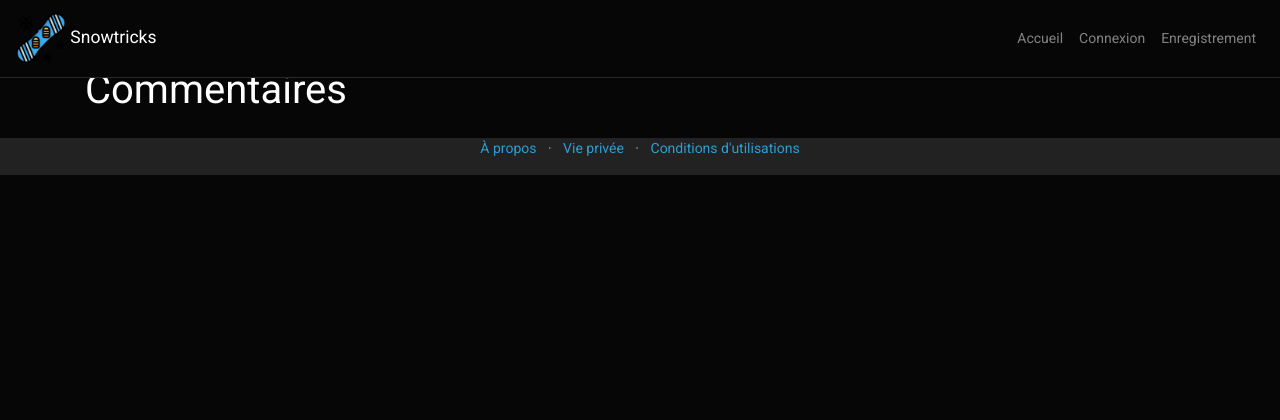
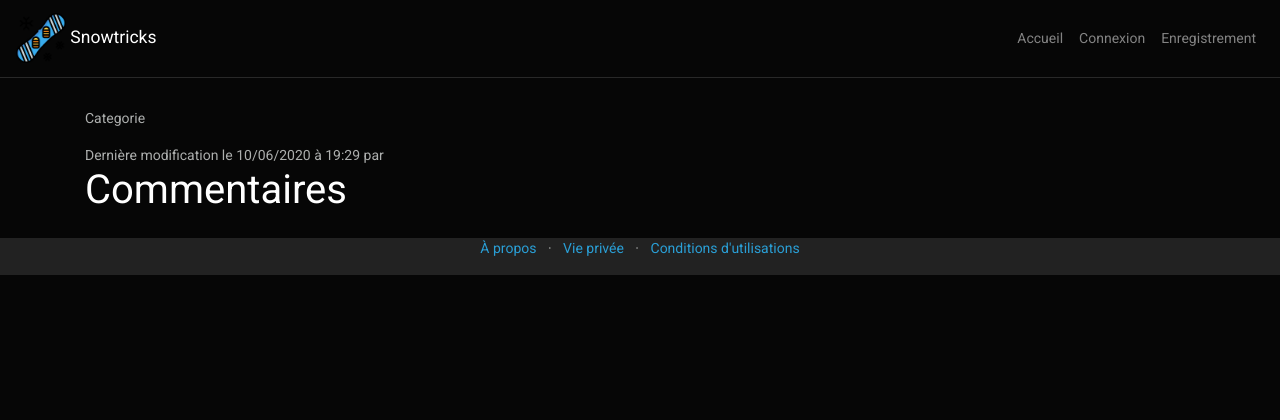
Before and after one commit to JgPhil/Snowtricks, a PHP site: template templates/app/show.html.twig in a window 1280 px wide. Shown: the top 420 px of the page. Run offline with PHP 8.4, Linux system fonts and the light colour scheme; the template is opened without the code that fills it, so the values that code supplies are empty; some libraries are stand-ins or nearby versions.

Commit message:
padding top content

```diff
--- a/public/css/main.css
+++ b/public/css/main.css
@@ -9,6 +9,6 @@
   color: white;
 }
 
-.navbar {
-  margin-bottom: 0px;
+.toto {
+  padding-top: 100px;
 }
--- a/templates/app/show.html.twig
+++ b/templates/app/show.html.twig
@@ -6,7 +6,7 @@
 {% block body %}
 
 
-	<div class="container-fluid p-0" style="position:relative;">
+	<div class="container">
 		<section class="hero" >
 			<h1 class="display-4">{{ figure.title }}</h1>
 			<p>Categorie
--- a/templates/base.html.twig
+++ b/templates/base.html.twig
@@ -8,6 +8,7 @@
 		<link rel="stylesheet" href="https://bootswatch.com/4/cyborg/bootstrap.min.css"/>
 		<link rel="stylesheet" type="text/css" href=" {{ asset('/css/main.css') }}">
 	</head>
+
 	<body>
 
 		<nav class="navbar navbar-expand-lg fixed-top bg-dark navbar-dark justify-content-end">
@@ -24,7 +25,6 @@
 							Accueil
 						</a>
 					</li>
-
 					{% if not app.user %}
 						<li class="nav-item">
 							<a href="{{path('security_login')}}" class="nav-link">Connexion</a>
@@ -32,7 +32,6 @@
 						<li class="nav-item">
 							<a href="{{ path('security_registration')}} " class="nav-link">Enregistrement</a>
 						</li>
-
 					{% else %}
 						<li class="nav-item">
 							<a href="" class="nav-link">Profil</a>
@@ -44,20 +43,16 @@
 							<a href="{{ path('figure_create') }} " class="nav-link">Poster</a>
 						</li>
 					{% endif %}
-
-
 				</ul>
 			</div>
 		</nav>
 
 		<!--BODY-->
+		<div class="toto">
 			{% block body %}{% endblock %}
+		</div>
 
-		<!-- jQuery first, then Popper.js, then Bootstrap JS -->
-		<script src="https://code.jquery.com/jquery-3.4.1.slim.min.js" integrity="sha384-J6qa4849blE2+poT4WnyKhv5vZF5SrPo0iEjwBvKU7imGFAV0wwj1yYfoRSJoZ+n" crossorigin="anonymous"></script>
-		<script src="https://cdn.jsdelivr.net/npm/popper.js@1.16.0/dist/umd/popper.min.js" integrity="sha384-Q6E9RHvbIyZFJoft+2mJbHaEWldlvI9IOYy5n3zV9zzTtmI3UksdQRVvoxMfooAo" crossorigin="anonymous"></script>
-		<script src="https://stackpath.bootstrapcdn.com/bootstrap/4.4.1/js/bootstrap.min.js" integrity="sha384-wfSDF2E50Y2D1uUdj0O3uMBJnjuUD4Ih7YwaYd1iqfktj0Uod8GCExl3Og8ifwB6" crossorigin="anonymous"></script>
-	</body>
+		<!--FOOTER-->
 		<div class="bg-light">
 			<div class="container">
 				<div class="row mt-4">
@@ -79,6 +74,10 @@
 				</div>
 			</div>
 		</div>
-
+		<!--/FOOTER-->
+		<script src="https://code.jquery.com/jquery-3.4.1.slim.min.js" integrity="sha384-J6qa4849blE2+poT4WnyKhv5vZF5SrPo0iEjwBvKU7imGFAV0wwj1yYfoRSJoZ+n" crossorigin="anonymous"></script>
+		<script src="https://cdn.jsdelivr.net/npm/popper.js@1.16.0/dist/umd/popper.min.js" integrity="sha384-Q6E9RHvbIyZFJoft+2mJbHaEWldlvI9IOYy5n3zV9zzTtmI3UksdQRVvoxMfooAo" crossorigin="anonymous"></script>
+		<script src="https://stackpath.bootstrapcdn.com/bootstrap/4.4.1/js/bootstrap.min.js" integrity="sha384-wfSDF2E50Y2D1uUdj0O3uMBJnjuUD4Ih7YwaYd1iqfktj0Uod8GCExl3Og8ifwB6" crossorigin="anonymous"></script>
+	</body>
 
 </html>
```
Lines whose indentation alone changed are shown as unchanged.
